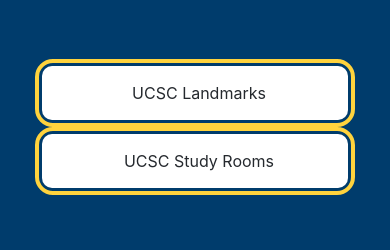
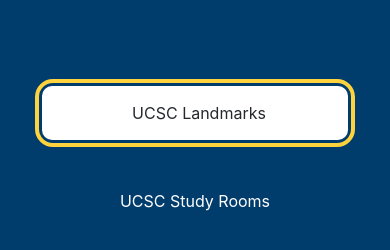
Before and after one commit to bbae1235/cruzhacks2023, a React Native app in the folder ucscgo/: screen / in a window 390 px wide. Shown: the part 490-740 px from the top of the page. Built offline with nearby package versions, Linux system fonts and the light colour scheme.

Commit message:
work in prog

```diff
--- a/ucscgo/App.js
+++ b/ucscgo/App.js
@@ -25,8 +25,11 @@
     </View>
       {/*Buttons*/}
       <View style={styles.footerContainer}>
+      <View style={styles.space} />
       <Button theme="primary" label="UCSC Landmarks" />
-      <Button theme="primary" label="UCSC Study Rooms" />
+      <View style={styles.space} />
+      <Button theme="secondary" label="UCSC Study Rooms" />
+      <View style={styles.space} />
       </View>
 
       <StatusBar style = "auto" />
@@ -35,12 +38,44 @@
 }
 
 //This is the Santa Cruz Landmarks
-function SCLandMark() {
+function SCLandMark( navigation ) {
   return (
-    <View style={{ flex: 1, alignItems: 'center', justifyContent: 'center' }}>
-      <Text>Details Screen</Text>
+    <View style={styles.container}>
+    <View style={styles.footerContainer}>
+      <View style={styles.space} />
+      {/* Buttons within UCSC Landmarks */}
+      <Button theme="primary" label="C9/JRL Hiking Trail" />
+      <View style={styles.space} />
+      <Button theme="primary" label="Porter Caves/Meadows" />
+      <View style={styles.space} />
+      <Button theme="primary" label="Oakes Meadows" />
+      <View style={styles.space} />
+      <Button theme="primary" label="Secret Area/Stage..." />
+      </View>
+      </View>
+  );
+}
+
+function HIKE( navigation ){
+  return (
+    <View style={styles.container}>
+    <View style={styles.footerContainer}></View>
+    <Text>UCSC Go!</Text>
     </View>
   );
+}
+
+function StudyRooms( navigation ) {
+  return (
+    <View style={styles.footerContainer}>
+      {/* Buttons within UCSC Study Rooms */}
+      <Button theme="Study Rooms" label="C9/JRL College" />
+      <Button theme="Study Rooms" label="Crown/Merrill" />
+      <Button theme="Study Rooms" label="Cowell/Stevenson" />
+      <Button theme="Study Rooms" label="Porter/Kresge" />
+      <Button theme="Study Rooms" label="Rachel Carson/Oakes" />
+    </View>
+  )
 }
 
 //const ucscImage = require('./assets/UCSCGo.png');
@@ -61,14 +96,34 @@
         component={HomeScreen}
         options={{ title: 'Overview'}} />
         <Stack.Screen
+
+
         name="UCSC Landmarks"
         component={SCLandMark}
-        options={{ title: 'Landmarks'}} />
+        options={{ title: 'UCSC Landmarks'}} />
+        {/* This is for landmarks */}
       </Stack.Navigator>
     </NavigationContainer>
   );
 }
+{/*
+<Stack.Navigator initialRouteName="UCSC Landmarks">
+<Stack.Screen
+name="C9/JRL Hiking Trail"
+component={HIKE}
+options={{ title: 'College 9/ JRL Trails'}} />
+</Stack.Navigator> */}
 
+
+{/*This is for Study Rooms */}
+{/*
+<Stack.Navigator initialRouteName="Home">
+<Stack.Screen
+name="Study Rooms"
+component={StudyRooms}
+options={{ title: 'UCSC Study Rooms'}} />
+</Stack.Navigator>
+*/}
 
 const styles = StyleSheet.create({
   //container for whole screen
@@ -104,4 +159,14 @@
   setColorYellow :{
     color: '#FFFF00'
   },
+  setColorBlack :{
+    color: '#000000'
+  },
+  space: {
+    width: 20, // or whatever size you need
+    height: 20,
+  },
+  SCLandMark: {
+    backgroundColor: '#003c6c'
+  }
 })
```
